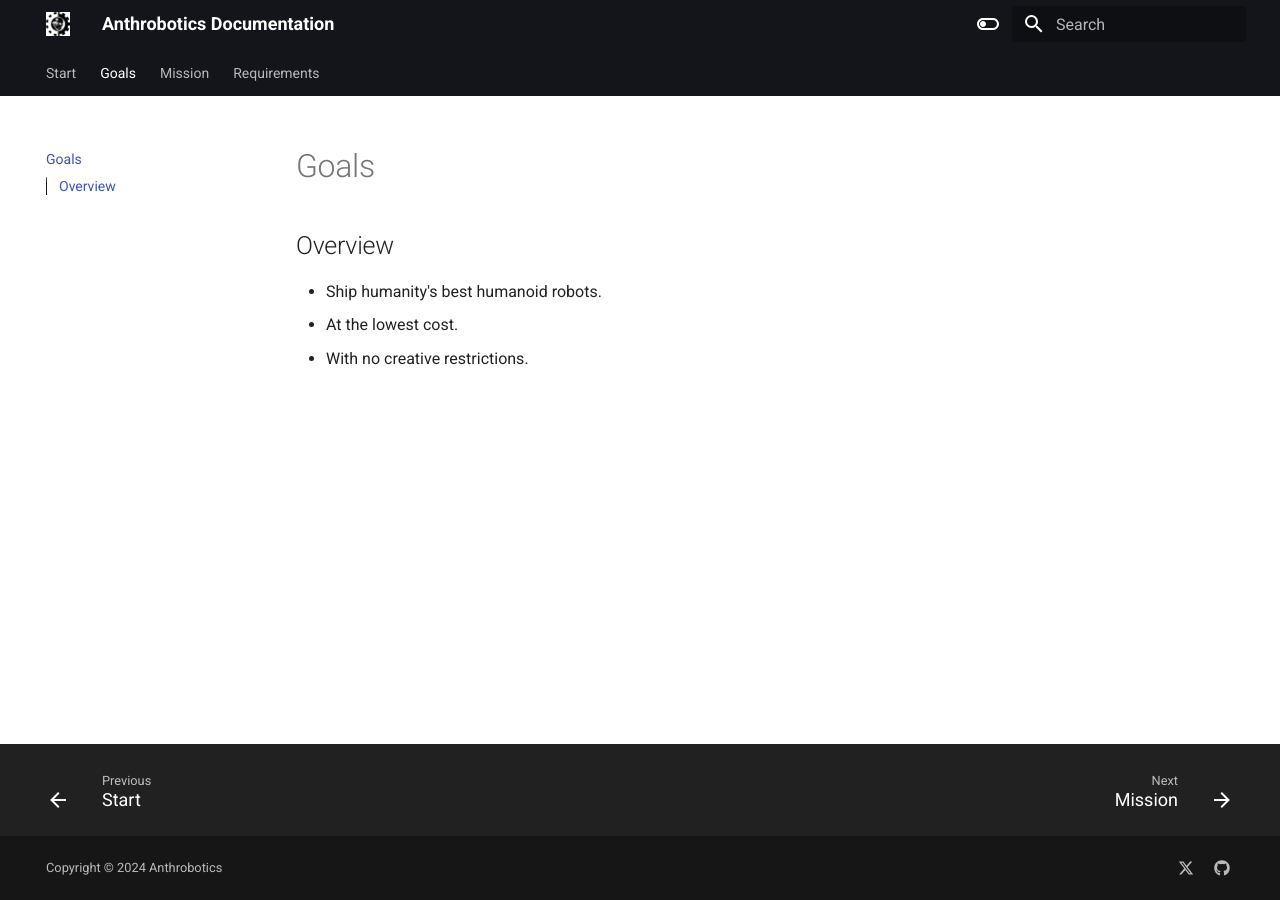
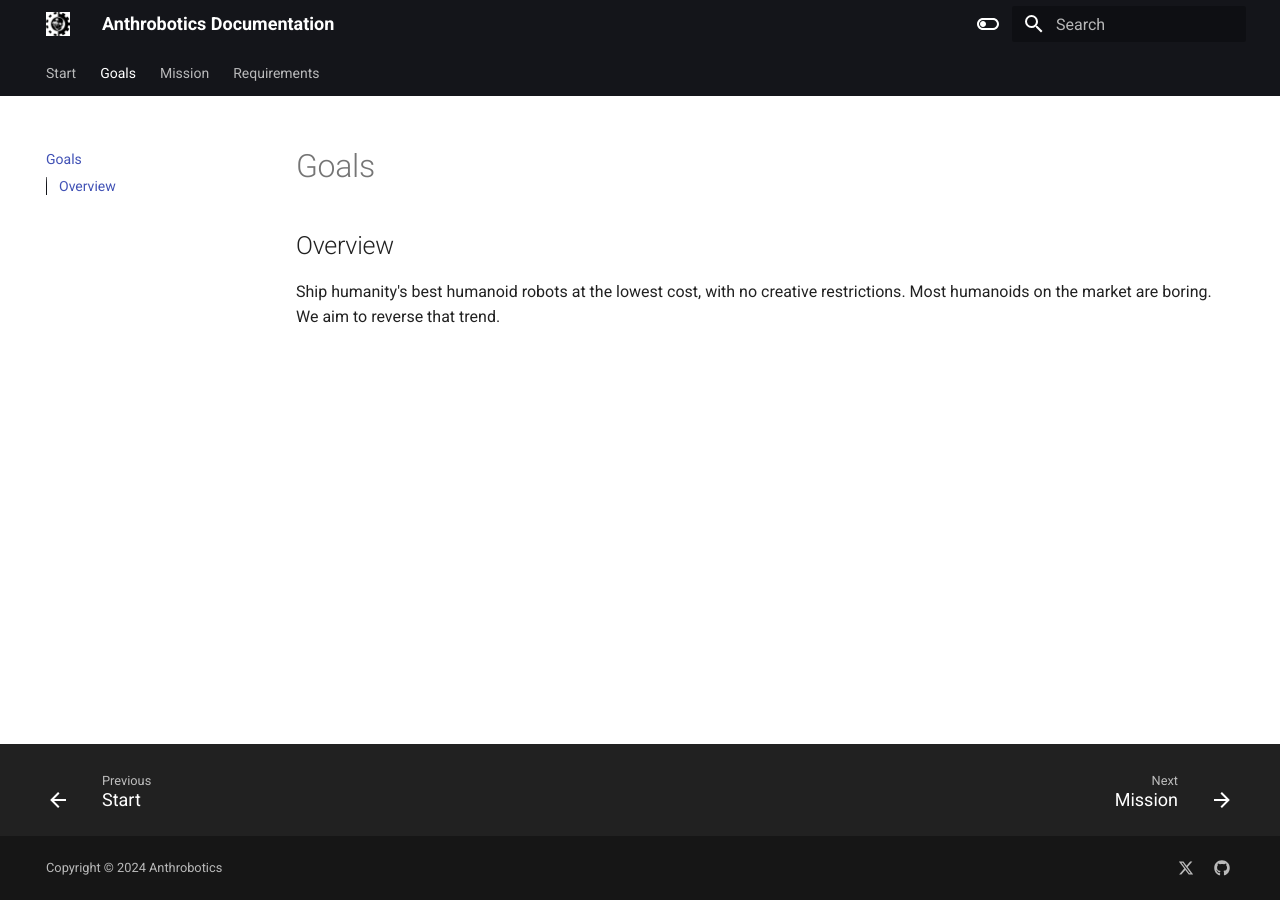
Before and after one commit to Anthrobotics/anthro-docs, an MkDocs documentation site: the page built from docs/goals.md, in a window 1280 px wide. Built offline with MkDocs 1.6.1 and Material for MkDocs 9.7.7, drawn with Linux system fonts in a browser that asks for light colours.

Commit message:
update goals

```diff
--- a/docs/goals.md
+++ b/docs/goals.md
@@ -2,6 +2,4 @@
 
 ## Overview
 
-- Ship humanity's best humanoid robots.
-- At the lowest cost.
-- With no creative restrictions.
+Ship humanity's best humanoid robots at the lowest cost, with no creative restrictions. Most humanoids on the market are boring. We aim to reverse that trend.
```
